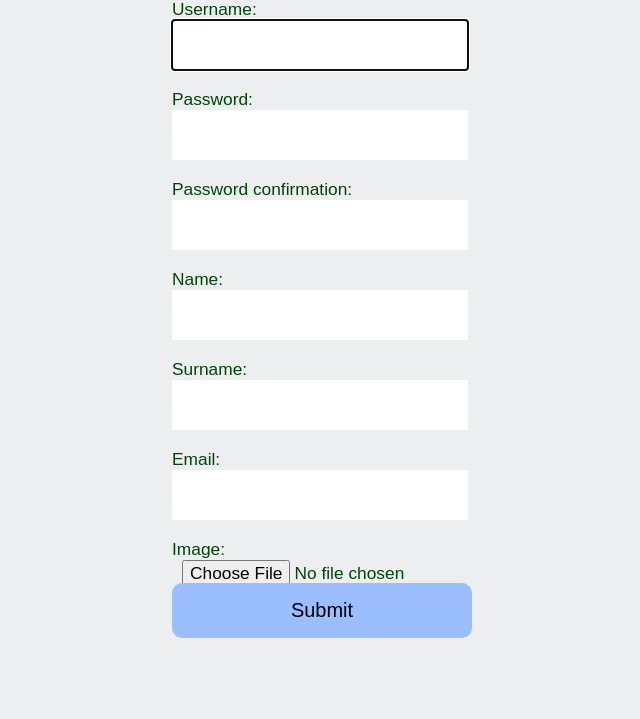
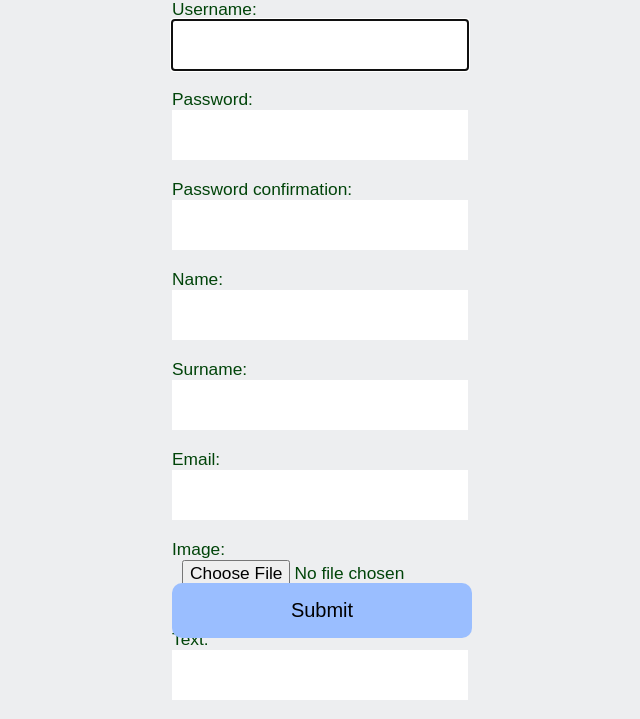
Before and after one commit to Artemonchik/motivator_django, a Django app: page /reg/ in a window 1280 px wide. Shown: the part 112-831 px from the top of the page, without its empty margins (318-958 px from the left). Before the commit the page ends 750 px from the top, so only its background shows below. Run offline with Django 3.2, Linux system fonts and the light colour scheme.

Commit message:
pycharm commit

```diff
--- a/TheProject/urls.py
+++ b/TheProject/urls.py
@@ -19,7 +19,7 @@ from django.conf import settings
 from django.conf.urls.static import static
 urlpatterns = [
     path('admin/', admin.site.urls),
-    path('', include('news.urls'))
+    path('', include('news.urls')),
 ]
 if settings.DEBUG:
     urlpatterns += static(settings.MEDIA_URL, document_root=settings.MEDIA_ROOT)
--- a/news/forms.py
+++ b/news/forms.py
@@ -9,6 +9,7 @@ class Registration(UserCreationForm):
     surname = forms.CharField(max_length=20, widget=forms.TextInput())
     email = forms.EmailField(max_length=30, widget=forms.EmailInput())
     image = forms.ImageField()
+    text = forms.CharField()
 
     class Meta:
         model = User
--- a/news/templates/login/reg.html
+++ b/news/templates/login/reg.html
@@ -13,8 +13,8 @@
                 {% for field in form %}
                 <div class="form_fields_div">
                     {{ field.errors }}
-                    {{field.label_tag}}
-                    {{field}}
+                    {{ field.label_tag }}
+                    {{ field }}
                 </div>
                 {% endfor %}
                 <div>
--- a/news/views.py
+++ b/news/views.py
@@ -39,7 +39,7 @@ def sign_up(request):
 @login_required()
 def all_news(request):
     if request.method == 'POST':
-        a = Post(author=request.user.profile)
+        #a = Post(author=request.user.profile)
         form = forms.NewPost(request.POST, request.FILES)
         if form.is_valid():
             post = form.save(commit=False)
@@ -117,7 +117,7 @@ def new_follow(request, id):
         redirect('login')
 
 
-@login_required()
+@login_required
 def myfollows(request):
     if request.method == 'POST':
         form = forms.NewPost(request.POST, request.FILES)
```
Also changed, not shown: news/templates/news/newsw.html (added).
